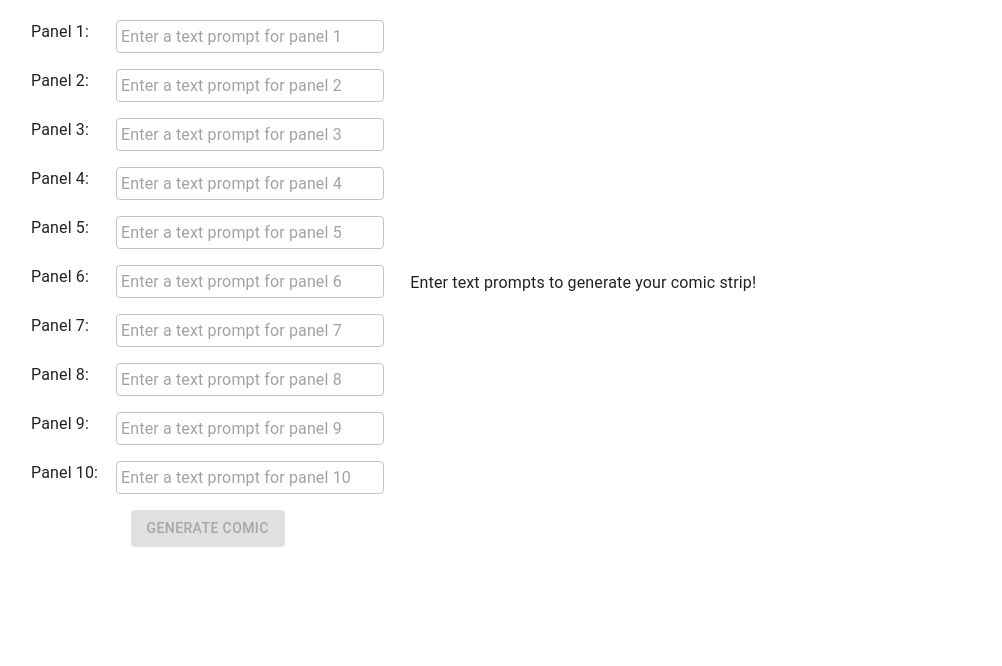
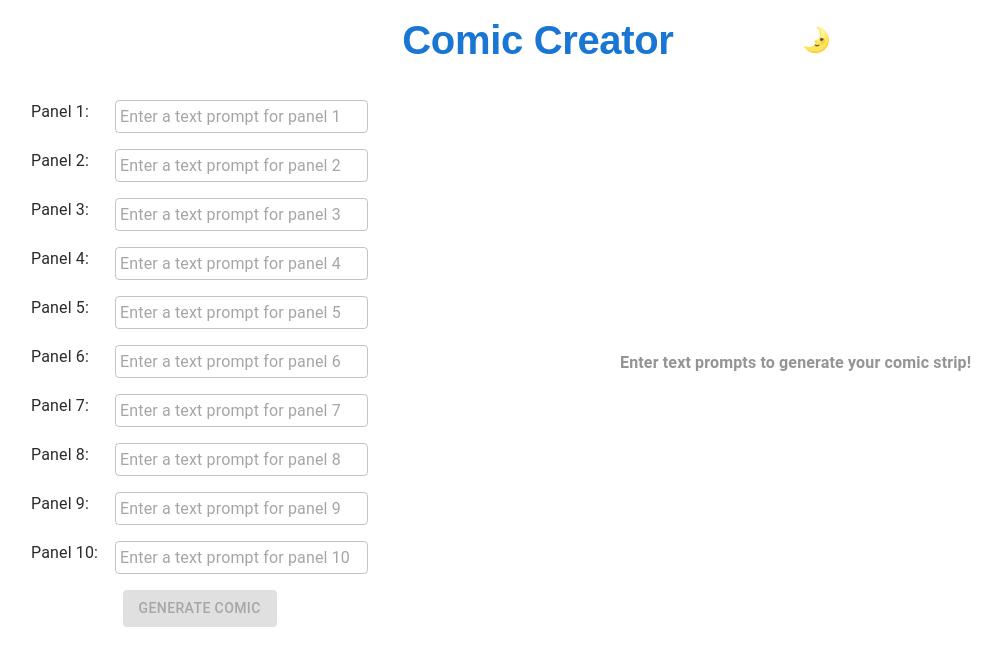
Before and after one commit to rashmigr01/comic-creator, a React (Create React App) app: page / in a window 1280 px wide. Shown: the top 666 px of the page, without its empty margins (43-1045 px from the left). Built offline with nearby package versions, Linux system fonts and the light colour scheme.

Commit message:
Add dark mode, base template

```diff
--- a/src/App.css
+++ b/src/App.css
@@ -18,3 +18,27 @@ body, html {
   display: flex;
   flex-direction: column;
 }
+
+.dark, .dark input {
+  background-color: #2b2b2b;
+  color: #ffffff;
+  transition: all 400ms;
+}
+
+.light, .light input {
+  background-color: #ffffff;
+  color: #2b2b2b;
+  transition: all 400ms;
+}
+
+.dark fieldset{
+  border-color: #ffffff;
+}
+
+.dark button:disabled {
+  color: #ffffff4d;
+}
+
+.dark p {
+  color: #ffffff;
+}
--- a/src/App.js
+++ b/src/App.js
@@ -1,9 +1,9 @@
 import './App.css';
-import Layout from './layout/AppLayout';
+import BaseLayout from './layout/BaseLayout';
 
 function App() {
   return (
-    <Layout />
+    <BaseLayout />
   );
 }
 
--- a/src/components/ComicDisplay.js
+++ b/src/components/ComicDisplay.js
@@ -36,11 +36,11 @@ const ComicDisplay = ({ images }) => {
 
   return (
     <div>
-      <div style={{paddingLeft: '10px', display: 'flex'}}>
+      <div style={{paddingLeft: '10px', paddingBottom: '10px', display: 'flex'}}>
         <Button variant="contained" type="submit" color="primary" sx={{marginRight: 'auto'}} onClick={handleDownloadImage}>Download Image</Button>
-        <div style={{marginLeft: 'auto', marginRight: 'auto'}}>Resize, Rearrange, Adjust away!</div>
+        <div style={{margin: 'auto', fontWeight: 'bold', opacity: '0.5', paddingLeft: '10px'}}>Tip: Resize by dragging the bottom left corner of images and rearrange them by dragging and dropping to create your favourite comic strip layout!</div>
       </div>
-      <div ref={gridContainerRef} style={{padding: '10px'}}>
+      <div ref={gridContainerRef} style={{padding: '10px', border: '2px solid black'}}>
       <ResponsiveGridLayout
         className="layout"
         breakpoints={{ lg: 1200, md: 996, sm: 768, xs: 480, xxs: 0 }}
--- /dev/null
+++ b/src/components/Navbar.js
@@ -0,0 +1,25 @@
+import React from 'react';
+import Toggler from './Toggler';
+import { Box, Typography } from '@mui/material';
+
+export default function Navbar({ darkMode, handleClick }) {
+
+  return (
+    <Box component={'nav'} width={'100%'}>
+      <Box component={'ul'} display={'flex'} justifyContent={'center'} alignItems={'center'} gap={{ xs: '2rem', md: '8rem' }} fontSize={'1rem'}>
+          <Box>
+            <Typography variant="h2"
+                        component="h2"
+                        textAlign="center"
+                        color="primary"
+                        fontFamily="sans-serif"
+                        fontWeight="bold"
+                        fontSize="2.5rem">
+                Comic Creator
+            </Typography>
+          </Box>
+        <Toggler darkMode={darkMode} handleClick={handleClick} />
+      </Box>
+    </Box>
+  );
+}
--- /dev/null
+++ b/src/components/Toggler.js
@@ -0,0 +1,17 @@
+import React from 'react';
+import {Box} from "@mui/material";
+
+export default function Toggler({darkMode, handleClick}) {
+    const transition = 'all 250ms ease'
+
+   return (
+      <Box fontSize={'1.5rem'} sx={{cursor: 'pointer', ":hover": {transform: 'translateY(-3px)', transition: transition}}}>
+         {
+            darkMode ?
+               <span onClick={handleClick} aria-label="Full Moon" role="img">🌞</span>
+               :
+               <span onClick={handleClick} aria-label="New Moon" role="img">🌛</span>
+         }
+      </Box>
+   )
+}
--- a/src/layout/AppLayout.js
+++ b/src/layout/AppLayout.js
@@ -19,6 +19,9 @@ function Layout() {
       setProgress(0);
       const imageBlobPromises = panelTexts.map((text) => query({ inputs: text }, () => setProgress((prev) => prev + 1)));
       const images = await Promise.all(imageBlobPromises);
+      if (images.some(image => (image.size <= 842))) {
+        alert('Some images could not be generated and will be displayed as a black screen. Please try again.');
+      }
       console.log('Generated comic images:', images);
       setComicImages(images);
     } catch (error) {
@@ -31,12 +34,12 @@ function Layout() {
       <CssBaseline />
         <Container component="main">
             <CssBaseline />
-            <Grid container spacing={2}>
+            <Grid container spacing={5}>
                 <Grid item xs={12} sm={6} md={4}>
                     <ComicForm onSubmit={generateComic} />
                 </Grid>
                 <Grid item xs={12} sm={6} md={8}>
-                    {isSubmitPressed ? progress < 10 ? <div style={{ display: 'flex', flexDirection: 'column', justifyContent: 'center', height: '100%'}}><Typography>Generating comic strip...</Typography><LinearProgressWithLabel value={(progress / 10) * 100} /></div> : <ComicDisplay images={comicImages} /> : <Typography style={{ display: 'flex', flexDirection: 'column', justifyContent: 'center', height: '100%'}}>Enter text prompts to generate your comic strip!</Typography>}
+                    {isSubmitPressed ? progress < 10 ? <div style={{ display: 'flex', flexDirection: 'column', justifyContent: 'center', height: '100%'}}><Typography style={{fontWeight: 'bold', opacity: '0.5'}}>Generating comic strip...</Typography><LinearProgressWithLabel value={(progress / 10) * 100} /></div> : <ComicDisplay images={comicImages} /> : <Typography style={{ display: 'flex', flexDirection: 'column', justifyContent: 'center', textAlign: 'center', height: '100%', fontWeight: 'bold', opacity: '0.5'}}>Enter text prompts to generate your comic strip!</Typography>}
                 </Grid>
             </Grid>
         </Container>
--- /dev/null
+++ b/src/layout/BaseLayout.js
@@ -0,0 +1,37 @@
+import React, { useEffect, useState } from 'react';
+import { Box, Grid } from '@mui/material';
+import Navbar from '../components/Navbar';
+import AppLayout from './AppLayout';
+
+export default function BaseLayout() {
+  let [darkMode, setDarkMode] = useState(false);
+
+  function handleToggleDarkMode() {
+    let oppositeOfCurrentDarkMode = !darkMode;
+    localStorage.setItem('darkMode', `${oppositeOfCurrentDarkMode}`);
+    setDarkMode(oppositeOfCurrentDarkMode);
+  }
+
+  useEffect(() => {
+    let detectedDarkMode = localStorage.getItem('darkMode') === 'true';
+
+    if (detectedDarkMode) {
+      setDarkMode(detectedDarkMode);
+    } else {
+      localStorage.setItem('darkMode', 'false');
+    }
+  }, []);
+
+  return (
+    <Box className={darkMode ? 'dark' : 'light'}>
+      <Grid container display={'flex'} flexDirection={'column'} minHeight={'100vh'} justifyContent={'space-between'}>
+        <Grid item>
+          <Navbar darkMode={darkMode} handleClick={handleToggleDarkMode} />
+        </Grid>
+        <Grid item flexGrow={1}>
+          <AppLayout />
+        </Grid>
+      </Grid>
+    </Box>
+  );
+}
```
